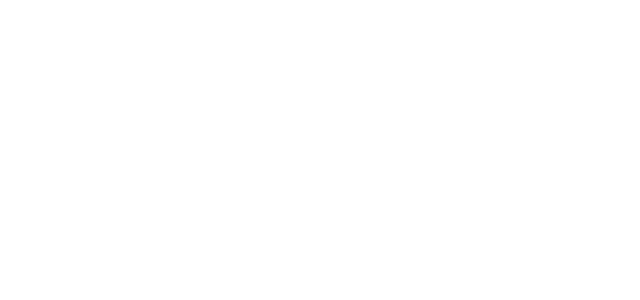
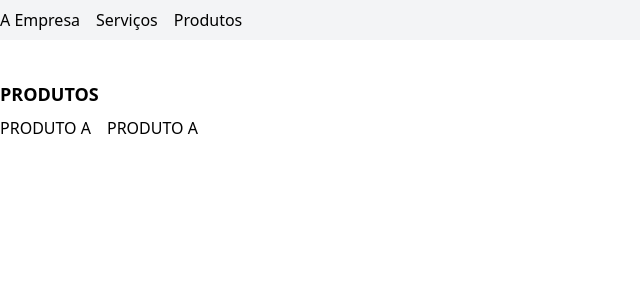
Before and after one commit to josemalcher/CursoNuxtJS2, a Nuxt app in the folder projeto1/: page /produtos in a window 1280 px wide. Before the commit this address had no page. Shown: the top 300 px of the page, without its empty margins (0-640 px from the left). Built offline with nearby package versions, Linux system fonts and the light colour scheme.

Commit message:
3 - Páginas e rotas 2

```diff
--- a/projeto1/pages/a-empresa.vue
+++ b/projeto1/pages/a-empresa.vue
@@ -4,6 +4,7 @@
       <div class="container mx-auto flex items-center h-10 mb-10 space-x-4">
         <NuxtLink :to="{name: 'a-empresa'}">A Empresa</NuxtLink>
         <NuxtLink to="/servicos">Serviços</NuxtLink>
+        <NuxtLink to="/produtos">Produtos</NuxtLink>
       </div>
     </div>
     <div>
--- /dev/null
+++ b/projeto1/pages/produtos/index.vue
@@ -0,0 +1,30 @@
+<template>
+  <div>
+    <div class="bg-gray-100 ">
+      <div class="container mx-auto flex items-center h-10 mb-10 space-x-4">
+        <NuxtLink :to="{name: 'a-empresa'}">A Empresa</NuxtLink>
+        <NuxtLink to="/servicos">Serviços</NuxtLink>
+        <NuxtLink to="/produtos">Produtos</NuxtLink>
+      </div>
+    </div>
+    <div>
+      <div class="container mx-auto">
+        <h1 class="text-lg font-bold">PRODUTOS</h1>
+        <div class="container mx-auto flex items-center h-10 mb-10 space-x-4">
+          <NuxtLink to="/produtos/produto-a">PRODUTO A</NuxtLink>
+          <NuxtLink to="/produtos/produto-b">PRODUTO A</NuxtLink>
+        </div>
+      </div>
+    </div>
+  </div>
+</template>
+
+<script>
+export default {
+  name: "produtos"
+}
+</script>
+
+<style scoped>
+
+</style>
--- /dev/null
+++ b/projeto1/pages/produtos/produto-a.vue
@@ -0,0 +1,13 @@
+<template>
+<h1>PRODUTO A</h1>
+</template>
+
+<script>
+export default {
+  name: "produto-a"
+}
+</script>
+
+<style scoped>
+
+</style>
--- /dev/null
+++ b/projeto1/pages/produtos/produto-b.vue
@@ -0,0 +1,13 @@
+<template>
+  <h1>PRODUTO B</h1>
+</template>
+
+<script>
+export default {
+  name: "produto-b"
+}
+</script>
+
+<style scoped>
+
+</style>
--- /dev/null
+++ b/projeto1/pages/servicos/_slug.vue
@@ -0,0 +1,15 @@
+<template>
+  <div>
+    <h1>SLUG {{$route.params.slug}}</h1>
+  </div>
+</template>
+
+<script>
+export default {
+  name: "_slug"
+}
+</script>
+
+<style scoped>
+
+</style>
--- a/projeto1/pages/servicos.vue
+++ b/projeto1/pages/servicos/index.vue
@@ -4,11 +4,18 @@
       <div class="container mx-auto flex items-center h-10 mb-10 space-x-4">
         <NuxtLink :to="{name: 'a-empresa'}">A Empresa</NuxtLink>
         <NuxtLink to="/servicos">Serviços</NuxtLink>
+        <NuxtLink to="/produtos">Produtos</NuxtLink>
       </div>
     </div>
     <div>
       <div class="container mx-auto">
         <h1 class="text-lg font-bold">Serviços</h1>
+
+        <ul>
+          <li><NuxtLink to="/servicos/desenvolvimento-de-sites">Desenvolvimento sites</NuxtLink></li>
+          <li><NuxtLink to="/servicos/Sistemas-Web">Sistemas Web</NuxtLink></li>
+        </ul>
+
         <p>Lorem ipsum dolor sit amet, consectetur adipiscing elit. Suspendisse pretium feugiat sapien, eget faucibus quam posuere et. Duis odio eros, tristique sit amet lorem porttitor, porttitor imperdiet ex. Donec malesuada leo a scelerisque molestie. Nam eu aliquam eros. Aliquam erat volutpat. Vivamus cursus dolor nec blandit rhoncus. Sed vitae felis eu risus consectetur placerat. Cras consectetur nunc eget diam tempor, vitae porta enim ultricies. Mauris non maximus ipsum. Donec egestas sollicitudin sem, et cursus nunc malesuada eu.</p>
       </div>
     </div>
--- /dev/null
+++ b/projeto1/pages/usuarios/_vue.vue
@@ -0,0 +1,17 @@
+<template>
+  <div>
+    <pre>
+      {{$route.params}}
+    </pre>
+  </div>
+</template>
+
+<script>
+export default {
+  name: "_vue"
+}
+</script>
+
+<style scoped>
+
+</style>
--- /dev/null
+++ b/projeto1/pages/usuarios/jon.vue
@@ -0,0 +1,13 @@
+<template>
+
+</template>
+
+<script>
+export default {
+  name: "jon"
+}
+</script>
+
+<style scoped>
+
+</style>
```
